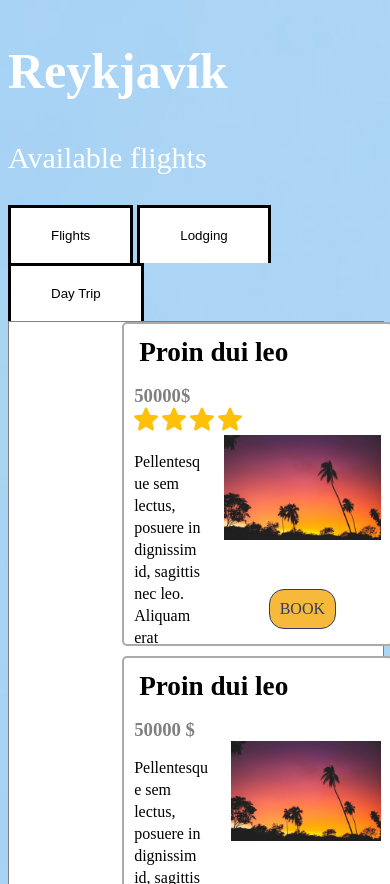
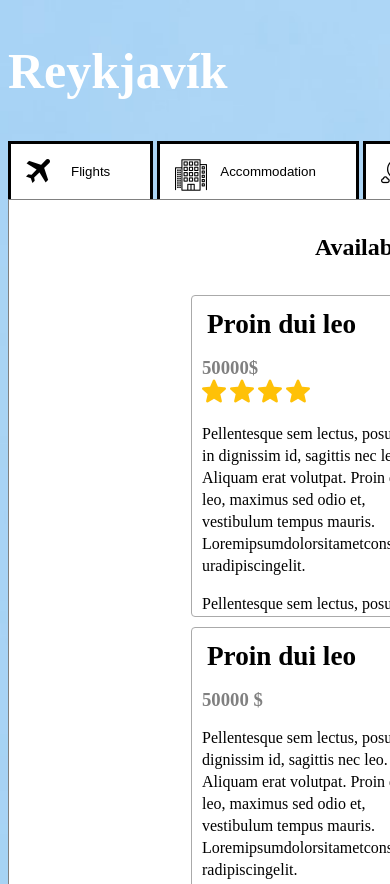
Before and after one commit to OlafurjonHI/Throbo_lokaverkefni, a website: page totalTripperLokaverkefni/flight.html in a window 390 px wide. Shown: the top 884 px of the page. Drawn offline with Linux system fonts and the light colour scheme.

Commit message:
flights og index

```diff
--- a/totalTripperLokaverkefni/flight.html
+++ b/totalTripperLokaverkefni/flight.html
@@ -10,16 +10,20 @@
   <header class="header">
     <div class="header__content">
       <h2 class="dest__title">Reykjavík</h2>
-      <p class="dest__quest">Available flights</p>
     </div>
   </header>
 <div class="content">
 <div class="menu">
-  <button class="menu__tab">Flights</button>
-  <button class="menu__tab">Lodging</button>
-  <button class="menu__tab">Day Trip</button>
+  <button class="menu__tab" id="flights">Flights</button>
+  <button class="menu__tab"id="accommodation">Accommodation</button>
+  <button class="menu__tab"id="trip">Day Trip</button>
+</div>
+
+<div class="filter">
+
 </div>
 <div class="cards">
+  <p class="page__title">Available Flights</p>
   <div class="cards__row">
     <section class="cards_filter">
 
--- a/totalTripperLokaverkefni/scss/flight.scss
+++ b/totalTripperLokaverkefni/scss/flight.scss
@@ -39,11 +39,20 @@
 //    margin-right: -10px;
 
     &__col {
-        padding-right: 10px;
-        padding-left: 10px;
+        // padding-right: 10px;
+        // padding-left: 10px;
         width: 100%;
         margin-bottom: 10px;
     }
+}
+
+.page__title {
+  width: 66%;
+  margin-left: auto;
+  padding: 10px;
+  text-align: center;
+  font-size: 1.5em;
+  font-weight: bold;
 }
 .cards__filter{
   background-color:white;
@@ -63,8 +72,8 @@
     overflow: hidden;
 
     background-color: white; /*ÞARF AÐ TENGJA CONFIG SEM bluegrey!!!*/
-    border: 2px solid #aaa;
-    border-radius: 5px;
+    border: 1px solid #aaa;
+    border-radius: 4px;
 
   &__header {
       margin-bottom: 10px;
@@ -122,3 +131,18 @@
     list-style: none;
   }
 }
+
+#flights {
+  background: url('img/plane.png') no-repeat scroll 15px 15px white ;
+  text-indent: 20px;
+}
+
+#accommodation {
+  background: url('img/hotel.png') no-repeat scroll 15px 15px white ;
+  text-indent: 20px;
+}
+
+#trip {
+  background: url('img/hot-air-balloon.png') no-repeat scroll 15px 15px white ;
+  text-indent: 20px;
+}
--- a/totalTripperLokaverkefni/styles.scss
+++ b/totalTripperLokaverkefni/styles.scss
@@ -4,9 +4,12 @@ html {
     font-family: Lora;
 }
 
+.content {
+    max-width: 1200px;
+}
 .searchBox {
     font-family: Lora;
-    width: 1200px;
+    width: 100%;
     margin: 10% auto;
     // border: rgba(235, 194, 61, 1.0) dotted 10px;
     // background-color: rgba(48, 60, 108, 0.4);
@@ -35,9 +38,12 @@ html {
 }
 
 .guests {
+    background: url('img/user.png') no-repeat scroll 15px 15px;
+    background-color: white;
     display: flex;
     background-color: white;
     padding: 0 20px;
+    padding-left: 40px;
     margin-right: 20px;
     transition: .5s ease;
 
@@ -105,6 +111,36 @@ input:hover {
     display: none;
 }
 
+
+#search {
+    background: url('img/bed.png') no-repeat scroll 15px 15px;
+    background-color: white;
+    text-indent: 40px;
+}
+
+#startDate {
+    background: url('img/calendar.png') no-repeat scroll 15px 15px;
+    background-color: white;
+    text-indent: 40px;
+}
+
+#endDate{
+    background: url('img/calendar.png') no-repeat scroll 15px 15px;
+    background-color: white;
+    text-indent: 40px;
+}
+
+ @media(max-width: 600px){
+    .content {
+        width: 600px;
+    }
+
+    .searchBox{
+        display: flex;
+        flex-direction: column;
+    }
+ }
+
 @import "scss/header";
 @import "scss/button";
 @import "scss/config";
```
Also changed, not shown: totalTripperLokaverkefni/index.html (+3 -1 lines), totalTripperLokaverkefni/img/bed.png (added), totalTripperLokaverkefni/img/calendar.png (added), totalTripperLokaverkefni/img/hot-air-balloon.png (added), totalTripperLokaverkefni/img/hotel.png (added), totalTripperLokaverkefni/img/plane.png (added), totalTripperLokaverkefni/img/user.png (added), totalTripperLokaverkefni/styles.css. Lines whose indentation alone changed are shown as unchanged.
